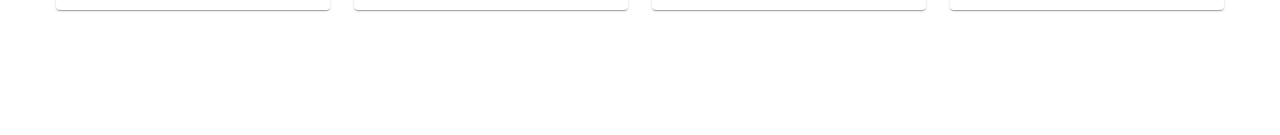
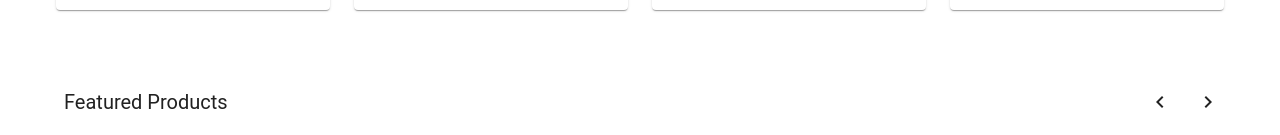
Before and after one commit to maxmonteiro/vuetify-shop, a Vue app: page / in a window 1280 px wide. Shown: the part 1060-1195 px from the top of the page. Before the commit the page ends 1134 px from the top, so only its background shows below. Built offline with nearby package versions, Linux system fonts and the light colour scheme.

Commit message:
cria sessao para Featured products

```diff
--- a/src/components/Featured.vue
+++ b/src/components/Featured.vue
@@ -0,0 +1,7 @@
+<template>
+  <div></div>
+</template>
+
+<script lang="ts" setup>
+
+</script>
--- a/src/views/Home.vue
+++ b/src/views/Home.vue
@@ -47,6 +47,17 @@
             <Popular />
           </v-col>
 
+          <v-toolbar color="transparent">
+            <v-toolbar-title>Featured Products</v-toolbar-title>
+            <v-spacer></v-spacer>
+            <v-btn icon="mdi mdi-chevron-left"></v-btn>
+            <v-btn icon="mdi mdi-chevron-right"></v-btn>
+          </v-toolbar>
+
+          <v-col cols="12" sm="12" class="mt-n10">
+            <Featured />
+          </v-col>
+
         </v-row>
 
       </v-container>
@@ -61,6 +72,7 @@ import { ref } from 'vue'
 
 import NavBar from '@/components/NavBar.vue'
 import Popular from '@/components/Popular.vue'
+import Featured from '@/components/Featured.vue'
 
 interface Item {
   src: string,
```
